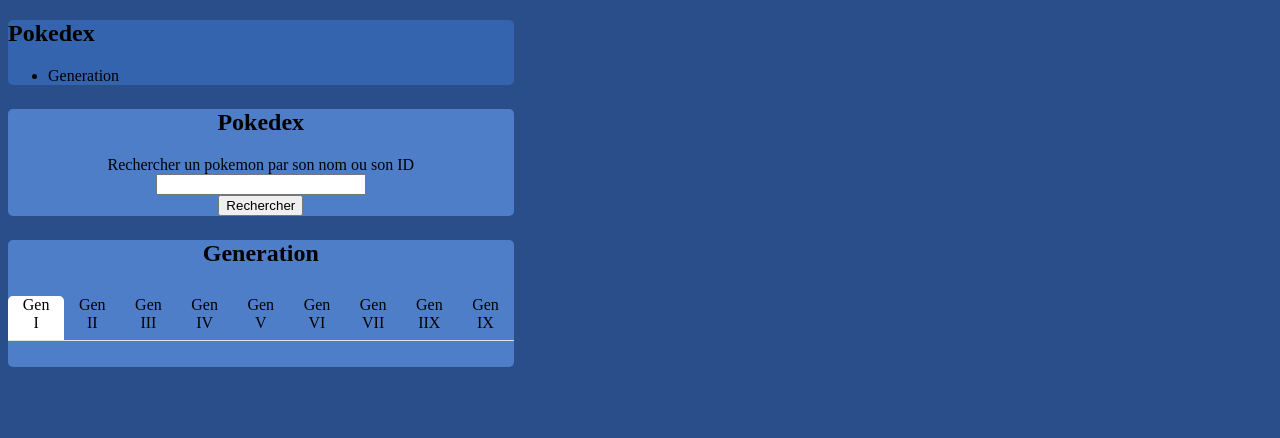
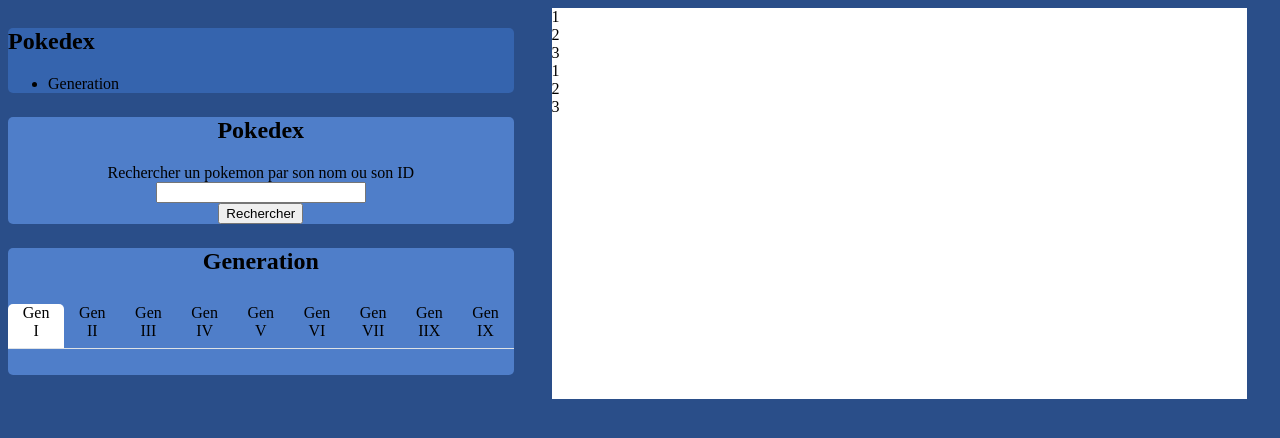
Before and after one commit to NicolasDrp/Pokedex-PokeAPI, a plain HTML site: page rechercherGeneration/generation.html in a window 1280 px wide. Drawn offline with Linux system fonts and the light colour scheme; no server answers.

Commit message:
ajout : section de droite

```diff
--- a/rechercherGeneration/generation.html
+++ b/rechercherGeneration/generation.html
@@ -80,12 +80,23 @@
                     </div>
 
                     <div id="pokemonGeneration">
-                    <!-- <button id="loadMoreButton">Plus...</button> -->
                     </div>
                 </div>
             </div>
         </section>
         <section id="right">
+
+            <div>
+                <div>1</div>
+                <div>2</div>
+                <div>3</div>
+            </div>
+
+            <div>
+                <div>1</div>
+                <div>2</div>
+                <div>3</div>
+            </div>
 
 
         </section>
--- a/rechercherGeneration/styleGeneration.css
+++ b/rechercherGeneration/styleGeneration.css
@@ -1,5 +1,9 @@
 body {
     background-color: #2a4e89;
+}
+
+main {
+    display: flex;
 }
 
 /* Affichage des pokemon */
@@ -101,3 +105,11 @@ form {
     width: 10%;
     height: 1.5rem;
 }
+
+
+/* Section de droite  */
+#right {
+    width: 55%;
+    background-color: white;
+    margin-left: 3%;
+}
```
